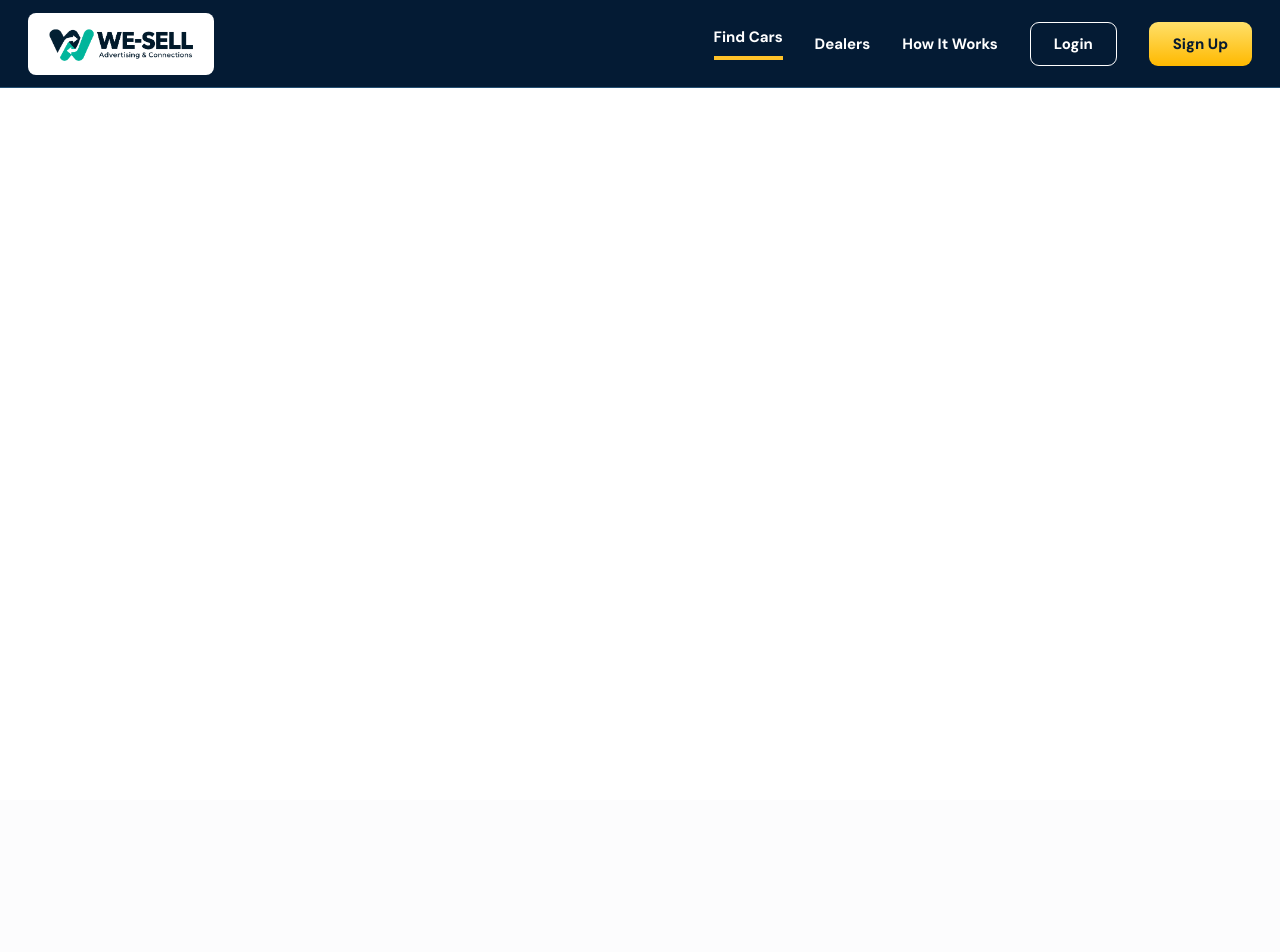
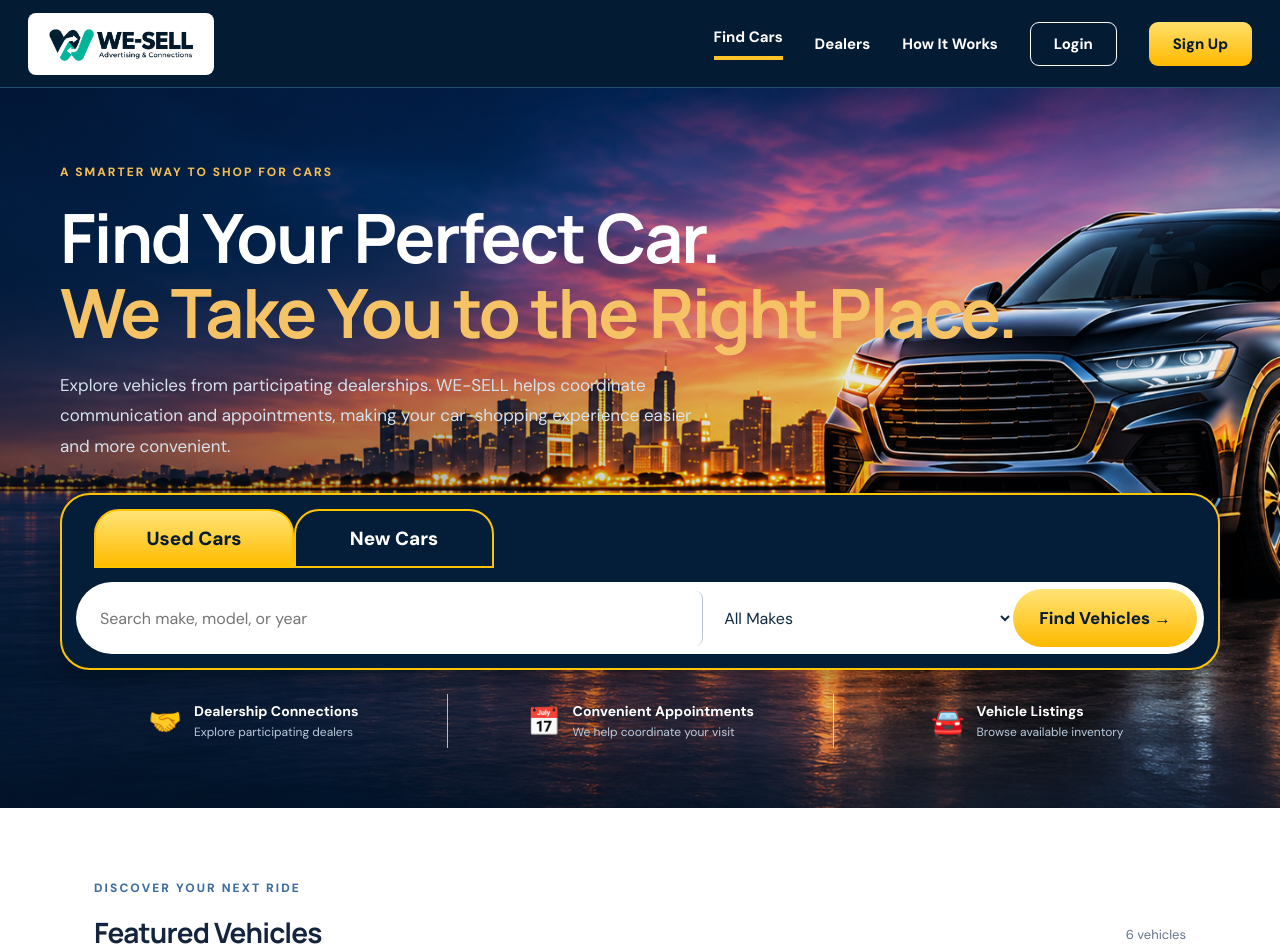
Before and after one commit to zamirvira-collab/wesell, a Flask app: page / in a window 1280 px wide. Shown: the top 952 px of the page. Before the commit the page ends 88 px from the top, so only its background shows below. Run offline with Flask 3, Linux system fonts and the light colour scheme; data comes from the database, SQL or seed files in the repository.

Commit message:
Update home.html

```diff
--- a/templates/home.html
+++ b/templates/home.html
@@ -13,7 +13,6 @@
       rgba(4, 19, 40, 0.05) 100%
     ),
     url("{{ url_for('static', filename='Luxury SUV Sunset Skyline Reflections.png') }}");
-
   background-size: cover;
   background-position: center;
   background-repeat: no-repeat;
@@ -25,6 +24,7 @@
   max-width: 1160px;
   margin: auto;
 }
+
 .ws-eyebrow {
   color: #f4bd52;
   font-size: 12px;
@@ -32,6 +32,7 @@
   letter-spacing: 2px;
   text-transform: uppercase;
 }
+
 .ws-hero h1 {
   font-size: clamp(38px, 5.5vw, 68px);
   line-height: 1.1;
@@ -39,9 +40,11 @@
   margin: 20px 0;
   color: white;
 }
+
 .ws-hero h1 span {
   color: #f5c365;
 }
+
 .ws-description {
   max-width: 650px;
   font-size: 17px;
@@ -49,100 +52,10 @@
   color: #d5e1ed;
   margin-bottom: 32px;
 }
+
 .ws-search-panel {
-  max-width: 1050px;
-  background: white;
-  padding: 20px;
-  border-radius: 16px;
-  box-shadow: 0 18px 45px rgba(0,0,0,.2);
-}
-.ws-tabs {
-  display: flex;
-  gap: 8px;
-  margin-bottom: 18px;
-}
-.ws-tab {
-  border: 0;
-  background: #edf2f7;
-  color: #1b3550;
-  padding: 11px 25px;
-  border-radius: 8px;
-  font-size: 14px;
-  font-weight: 750;
-  cursor: pointer;
-}
-.ws-tab.active {
-  background: #102d4b;
-  color: white;
-}
-.ws-search-form {
-  display: grid;
-  grid-template-columns: minmax(0, 2fr) minmax(0, 1fr) auto;
-  gap: 12px;
-  align-items: stretch;
-}
-.ws-search-form input,
-.ws-search-form select {
-  width: 100%;
-  min-width: 0;
-  border: 1px solid #d8e1e9;
-  border-radius: 9px;
-  background: #f8fafc;
-  padding: 15px;
-  color: #18334e;
-  font-size: 14px;
-}
-.ws-search-button {
-  border: 0;
-  border-radius: 9px;
-  background: #f4bb4b;
-  color: #10263e;
-  font-size: 14px;
-  font-weight: 800;
-  padding: 14px 24px;
-  cursor: pointer;
-}
-.ws-benefits {
-  display: grid;
-  grid-template-columns: repeat(3, minmax(0, 1fr));
-  gap: 20px;
-  margin-top: 34px;
-  max-width: 1050px;
-}
-.ws-benefit {
-  display: flex;
-  gap: 12px;
-  align-items: center;
-  color: white;
-}
-.ws-benefit-icon {
-  font-size: 27px;
-}
-.ws-benefit strong {
-  display: block;
-  font-size: 14px;
-}
-.ws-benefit small {
-  display: block;
-  color: #b9cbdc;
-  margin-top: 4px;
-  font-size: 12px;
-}
-@media(max-width: 700px) {
-  .ws-hero { padding: 48px 18px; }
-  .ws-hero h1 { letter-spacing: -1px; }
-  .ws-search-form { grid-template-columns: 1fr; }
-  .ws-search-button { width: 100%; }
-  .ws-benefits { grid-template-columns: 1fr; }
-  .ws-tab { flex: 1; }
-}
-</style>
-
-<style>
-/* WE-SELL premium search bar */
-.ws-search-panel {
-    max-width: 100%;
-    padding: 14px;
+  max-width: 100%;
+  padding: 14px;
   background: #041d38;
   border: 2px solid #ffc400;
   border-radius: 30px;
@@ -185,13 +98,14 @@
 
 .ws-search-form input,
 .ws-search-form select {
+  width: 100%;
+  min-width: 0;
   border: 0;
   background: transparent;
   box-shadow: none;
   color: #102b45;
   padding: 17px;
   font-size: 16px;
-  min-width: 0;
 }
 
 .ws-search-form input {
@@ -213,44 +127,89 @@
 .ws-benefits {
   max-width: 100%;
   display: grid;
-  grid-template-columns: repeat(3,1fr);
+  grid-template-columns: repeat(3, minmax(0,1fr));
   gap: 0;
   margin-top: 24px;
 }
 
 .ws-benefit {
+  display: flex;
+  gap: 12px;
+  align-items: center;
   justify-content: center;
   padding: 8px 15px;
+  color: white;
 }
 
 .ws-benefit + .ws-benefit {
   border-left: 1px solid rgba(255,255,255,.7);
 }
 
+.ws-benefit-icon {
+  font-size: 27px;
+}
+
+.ws-benefit strong {
+  display: block;
+  font-size: 14px;
+}
+
+.ws-benefit small {
+  display: block;
+  color: #b9cbdc;
+  margin-top: 4px;
+  font-size: 12px;
+}
+
 @media(max-width:700px) {
-  .ws-tabs { margin-left: 0; }
+  .ws-hero {
+    padding: 48px 18px;
+  }
+
+  .ws-hero h1 {
+    letter-spacing: -1px;
+  }
+
+  .ws-tabs {
+    margin-left: 0;
+  }
+
   .ws-tab {
     flex: 1;
     min-width: 0;
     font-size: 14px;
     padding: 12px 8px;
   }
+
   .ws-search-form {
     grid-template-columns: 1fr;
     border-radius: 18px;
   }
+
   .ws-search-form input {
     border-right: 0;
     border-bottom: 1px solid #d8e0e8;
   }
-  .ws-search-button { width: 100%; }
-  .ws-benefits { grid-template-columns: 1fr; }
-  .ws-benefit + .ws-benefit { border-left: 0; }
+
+  .ws-search-button {
+    width: 100%;
+  }
+
+  .ws-benefits {
+    grid-template-columns: 1fr;
+  }
+
+  .ws-benefit + .ws-benefit {
+    border-left: 0;
+  }
 }
+</style>
 
 <section class="ws-hero">
   <div class="ws-inner">
-    <div class="ws-eyebrow">A Smarter Way to Shop for Cars</div>
+    <div class="ws-eyebrow">
+      A Smarter Way to Shop for Cars
+    </div>
 
     <h1>
       Find Your Perfect Car.<br>
@@ -265,18 +224,33 @@
 
     <div class="ws-search-panel">
       <div class="ws-tabs">
-        <button type="button" class="ws-tab active" data-type="used"
+        <button
+          type="button"
+          class="ws-tab active"
+          data-type="used"
           onclick="selectCarType(this)">
           Used Cars
         </button>
-        <button type="button" class="ws-tab" data-type="new"
+
+        <button
+          type="button"
+          class="ws-tab"
+          data-type="new"
           onclick="selectCarType(this)">
           New Cars
         </button>
       </div>
 
-      <form class="ws-search-form" method="get" action="{{ url_for('home') }}">
-        <input type="hidden" name="condition" id="ws-condition" value="used">
+      <form
+        class="ws-search-form"
+        method="get"
+        action="{{ url_for('home') }}">
+
+        <input
+          type="hidden"
+          name="condition"
+          id="ws-condition"
+          value="used">
 
         <input
           type="search"
@@ -287,8 +261,10 @@
 
         <select name="make" aria-label="Vehicle make">
           <option value="">All Makes</option>
+
           {% for m in makes %}
-          <option value="{{ m.make }}"
+          <option
+            value="{{ m.make }}"
             {% if selected_make == m.make %}selected{% endif %}>
             {{ m.make }}
           </option>
@@ -332,41 +308,62 @@
 <section class="section">
   <div class="sectionhead">
     <div>
-      <div class="eyebrow blue">DISCOVER YOUR NEXT RIDE</div>
+      <div class="eyebrow blue">
+        DISCOVER YOUR NEXT RIDE
+      </div>
       <h2>Featured Vehicles</h2>
       <p>Explore cars, SUVs, and more.</p>
     </div>
-    <span class="count">{{ vehicles|length }} vehicles</span>
+
+    <span class="count">
+      {{ vehicles|length }} vehicles
+    </span>
   </div>
 
   <div class="cards">
     {% for v in vehicles %}
     <article class="vehiclecard">
       <a href="{{ url_for('vehicle', vid=v.id) }}">
-        <div class="carimage"
+        <div
+          class="carimage"
           {% if v.image_url %}
           style="background-image:url('{{ v.image_url }}')"
           {% endif %}>
-          <span class="pill">Available to inquire</span>
+          <span class="pill">
+            Available to inquire
+          </span>
         </div>
       </a>
 
       <div class="carbody">
-        <span class="muted">{{ v.mileage|int }} miles · {{ v.city }}</span>
-        <h3>{{ v.year }} {{ v.make }} {{ v.model }}</h3>
+        <span class="muted">
+          {{ v.mileage|int }} miles · {{ v.city }}
+        </span>
+
+        <h3>
+          {{ v.year }} {{ v.make }} {{ v.model }}
+        </h3>
+
         <p>{{ v.trim }}</p>
 
         <div class="cardbottom">
-          <strong>${{ '{:,}'.format(v.price) }}</strong>
-          <a class="btn navy" href="{{ url_for('vehicle', vid=v.id) }}">
+          <strong>
+            ${{ '{:,}'.format(v.price) }}
+          </strong>
+
+          <a
+            class="btn navy"
+            href="{{ url_for('vehicle', vid=v.id) }}">
             View Details →
           </a>
         </div>
       </div>
     </article>
+
     {% else %}
     <div class="empty">
-      No vehicles match your search. Try a different make or model.
+      No vehicles match your search.
+      Try a different make or model.
     </div>
     {% endfor %}
   </div>
@@ -374,7 +371,10 @@
 
 <section class="steps section">
   <div class="center">
-    <div class="eyebrow blue">SIMPLE FROM START TO FINISH</div>
+    <div class="eyebrow blue">
+      SIMPLE FROM START TO FINISH
+    </div>
+
     <h2>How WE-SELL Works</h2>
   </div>
 
@@ -382,19 +382,28 @@
     <div class="step">
       <span>01</span>
       <h3>Find Your Car</h3>
-      <p>Browse participating dealerships' listings and choose a vehicle.</p>
+      <p>
+        Browse participating dealerships' listings
+        and choose a vehicle.
+      </p>
     </div>
 
     <div class="step">
       <span>02</span>
       <h3>WE-SELL Coordinates</h3>
-      <p>We communicate your inquiry to the dealership and help arrange an appointment.</p>
+      <p>
+        We communicate your inquiry to the dealership
+        and help arrange an appointment.
+      </p>
     </div>
 
     <div class="step">
       <span>03</span>
       <h3>Visit the Dealership</h3>
-      <p>Meet the dealer at the confirmed appointment and decide whether the car is right for you.</p>
+      <p>
+        Meet the dealer at the confirmed appointment
+        and decide whether the car is right for you.
+      </p>
     </div>
   </div>
 </section>
@@ -402,9 +411,15 @@
 <section class="cta">
   <div>
     <h2>Dealership Owner?</h2>
-    <p>Manage inventory and customer inquiries in your own portal.</p>
+    <p>
+      Manage inventory and customer inquiries
+      in your own portal.
+    </p>
   </div>
-  <a class="btn gold" href="{{ url_for('dealers_page') }}">
+
+  <a
+    class="btn gold"
+    href="{{ url_for('dealers_page') }}">
     Explore Dealer Partnership →
   </a>
 </section>
@@ -414,8 +429,11 @@ function selectCarType(button) {
   document.querySelectorAll('.ws-tab').forEach(function(tab) {
     tab.classList.remove('active');
   });
+
   button.classList.add('active');
-  document.getElementById('ws-condition').value = button.dataset.type;
+
+  document.getElementById('ws-condition').value =
+    button.dataset.type;
 }
 </script>
 
```
